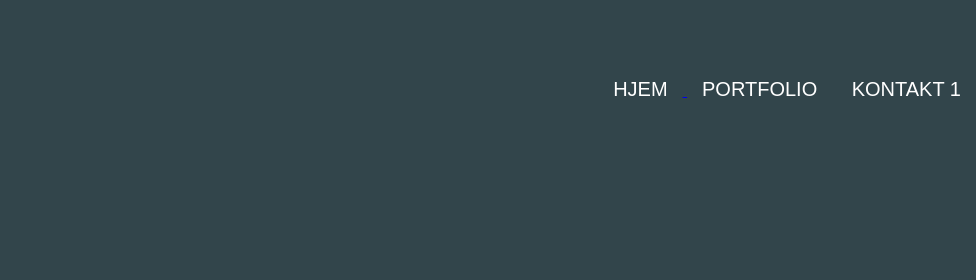
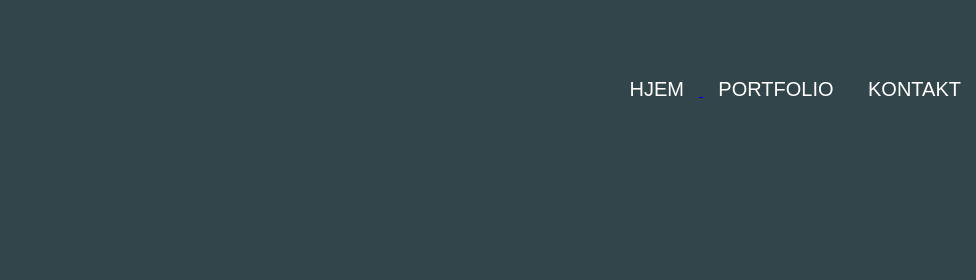
Before and after one commit to Nannatubaek/Projekt-3, a plain HTML site: page index.html in a window 1280 px wide. Shown: the top 280 px of the page, 304-1280 px from the left. Drawn offline with Linux system fonts and the light colour scheme.

Commit message:
Update index.html
index.html update

```diff
--- a/index.html
+++ b/index.html
@@ -12,7 +12,7 @@
       <ul>
         <a href="index.html"><li>Hjem</li> </a>
         <a href="portfolio.html"><li>Portfolio</li></a>
-        <a href="kontakt.html"><li>Kontakt 1</li></a>
+        <a href="kontakt.html"><li>Kontakt</li></a>
       </ul>
         </div>
 <div class="logo">
```
